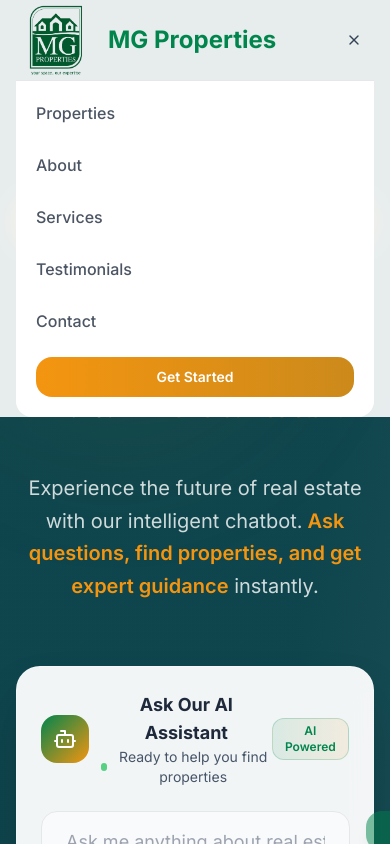
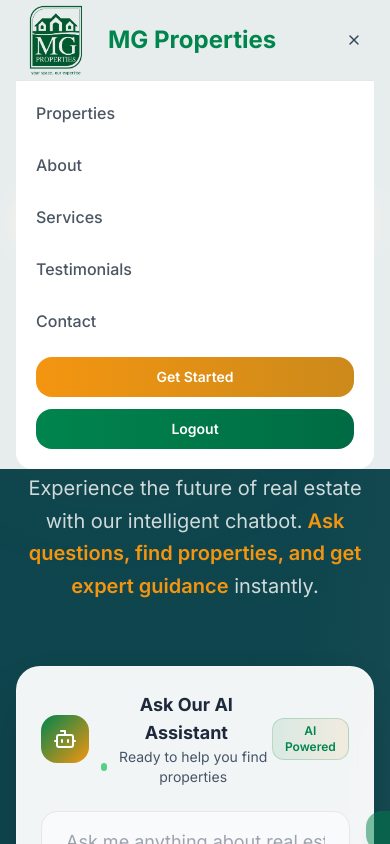
Before and after one commit to mgproperties/mgproperties-web, a Next.js app: page / in a window 390 px wide. Both pictures are taken after a click on the button 354 px from the left and 40 px from the top of the page. Shown: the top 844 px of the page. Built offline with nearby package versions, Linux system fonts and the light colour scheme.

Commit message:
feat: improved logout button

```diff
--- a/src/components/admin/admin-dashboard.tsx
+++ b/src/components/admin/admin-dashboard.tsx
@@ -43,10 +43,10 @@ export function AdminDashboard({ user, profile }: AdminDashboardProps) {
 
     return (
         <div className="min-h-screen flex flex-col">
-            <Navbar />
+            <Navbar handleLogout={handleLogout} user={user} />
             <main className="flex-1 py-24 bg-gradient-to-b from-slate-100 to-slate-200 relative overflow-hidden">
                 {/* Logout button */}
-                <div className="fixed top-4 right-4 z-50">
+                {/* <div className="fixed top-4 right-4 z-50">
                     <Button
                         onClick={handleLogout}
                         variant="outline"
@@ -56,7 +56,7 @@ export function AdminDashboard({ user, profile }: AdminDashboardProps) {
                         <LogOut className="h-4 w-4 mr-2" />
                         Logout
                     </Button>
-                </div>
+                </div> */}
 
                 {/* Soft geometric background */}
                 <div className="absolute inset-0">
--- a/src/components/layout/navbar.tsx
+++ b/src/components/layout/navbar.tsx
@@ -2,11 +2,18 @@
 
 import { useState, useEffect } from "react";
 import Link from "next/link";
-import { Menu, X, Home } from "lucide-react";
+import { Menu, X, LogOut } from "lucide-react";
 import { Button } from "@/components/ui/button";
 import Image from "next/image";
 
-export function Navbar() {
+import { User } from "@supabase/supabase-js";
+
+interface NavbarProps {
+    handleLogout?: () => void;
+    user?: User;
+}
+
+export function Navbar({ handleLogout, user }: NavbarProps) {
     const [isOpen, setIsOpen] = useState(false);
     const [isScrolled, setIsScrolled] = useState(false);
 
@@ -71,6 +78,16 @@ export function Navbar() {
                         <Button className="bg-gradient-to-r from-accent to-accent-600 hover:from-accent-600 hover:to-accent-700 text-white shadow-lg hover:shadow-xl transition-all rounded-2xl font-semibold">
                             Get Started
                         </Button>
+                        {user && (
+                            <Button
+                                variant="ghost"
+                                size="icon"
+                                onClick={handleLogout}
+                                className="rounded-xl hover:bg-primary text-black hover:text-white shadow-lg hover:shadow-xl transition-all"
+                            >
+                                <LogOut className="h-6 w-6" />
+                            </Button>
+                        )}
                     </div>
 
                     {/* Mobile menu button */}
@@ -104,9 +121,17 @@ export function Navbar() {
                                     {item.name}
                                 </Link>
                             ))}
-                            <div className="px-3 py-2">
+                            <div className="px-3 py-2 space-y-3">
                                 <Button className="w-full bg-gradient-to-r from-accent to-accent-600 hover:from-accent-600 hover:to-accent-700 text-white rounded-2xl font-semibold">
                                     Get Started
+                                </Button>
+                                <Button
+                                    variant="ghost"
+                                    size="icon"
+                                    onClick={handleLogout}
+                                    className="w-full bg-gradient-to-r from-primary to-primary-600 hover:from-primary-600 hover:to-primary-700 text-white rounded-2xl font-semibold"
+                                >
+                                    Logout
                                 </Button>
                             </div>
                         </div>
```
